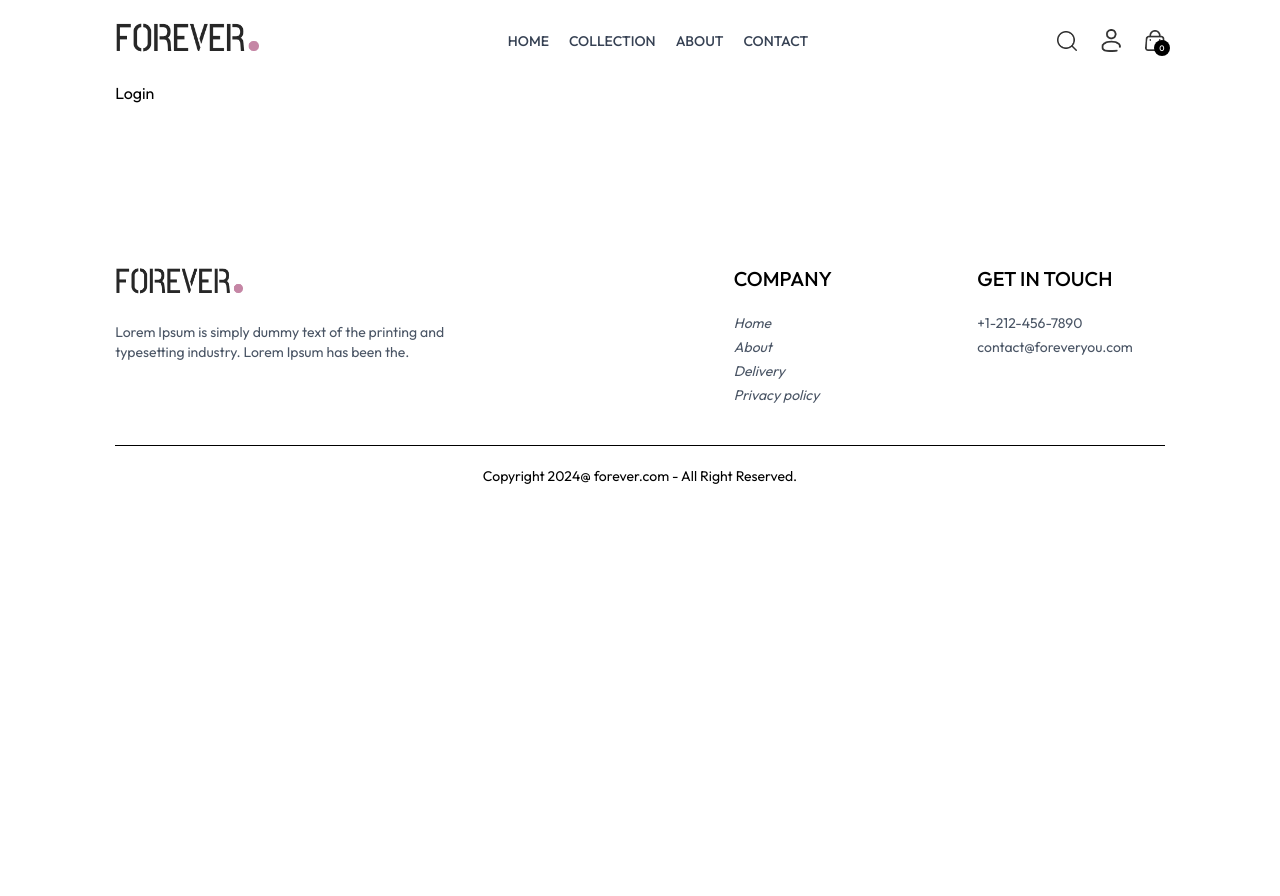
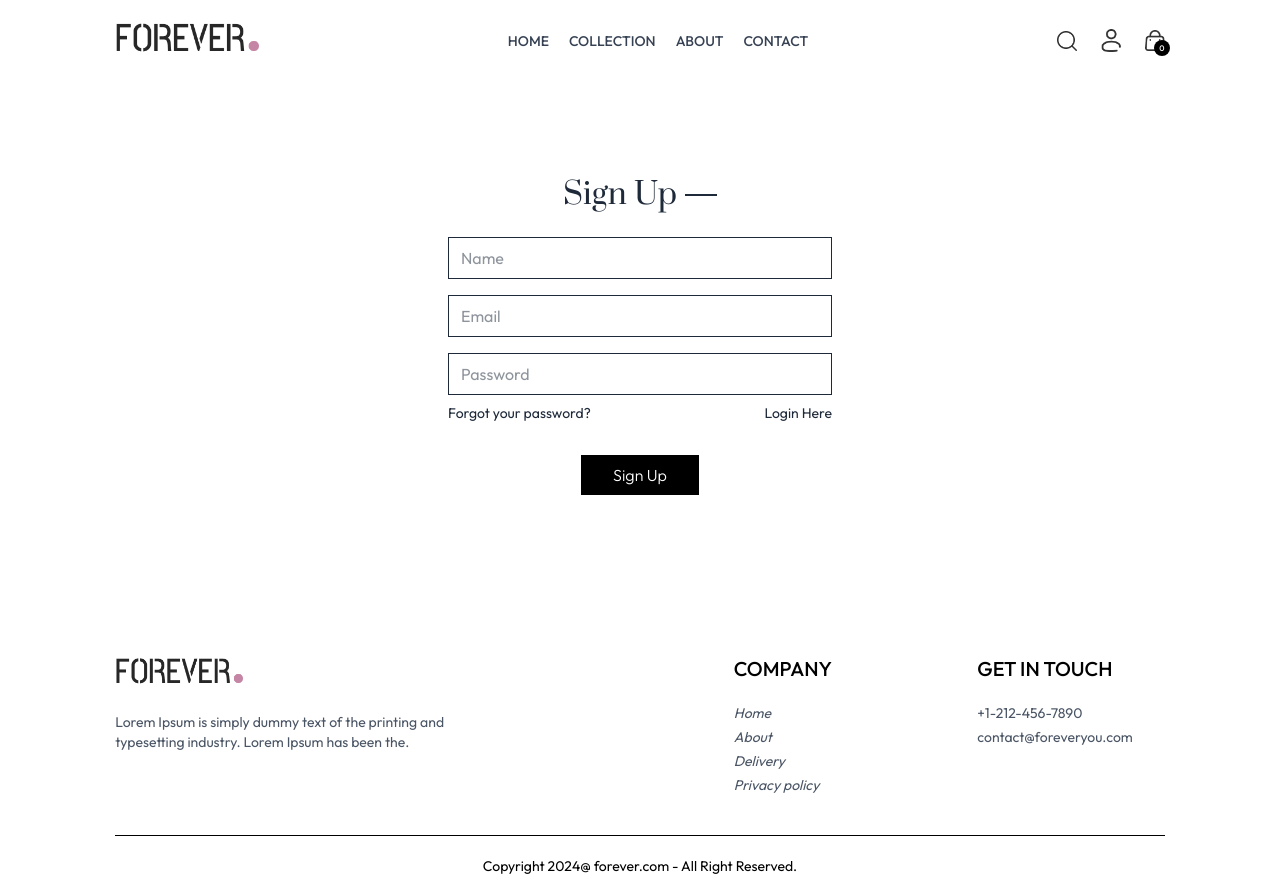
Before and after one commit to Ahmed-Elshhat/ecommerce-app, a React (Vite) app in the folder client/: page /login in a window 1280 px wide. Before the commit the page ends 800 px from the top, so only its background shows below. Built offline with nearby package versions, Linux system fonts and the light colour scheme.

Commit message:
Create login page

```diff
--- a/client/src/pages/Login.jsx
+++ b/client/src/pages/Login.jsx
@@ -1,9 +1,51 @@
-import React from 'react'
+import React, { useState } from "react";
 
 function Login() {
+  const [currentState, setCurrentState] = useState("Sign Up");
+
+  const onSubmitHandler = async (e) => {
+    e.preventDefault();
+  }
+
   return (
-    <div>Login</div>
-  )
+    <form onSubmit={onSubmitHandler} className="flex flex-col items-center w-[90] sm:max-w-96 m-auto mt-14 gap-4 text-gray-800">
+      <div className="inline-flex items-center gap-2 mb-2 mt-10">
+        <p className="prata-regular text-3xl">{currentState}</p>
+        <hr className="border-none h-[1.5px] w-8 bg-gray-800" />
+      </div>
+      {currentState === "Sign Up" && (
+        <input
+          type="text"
+          className="w-full px-3 py-2 border border-gray-800"
+          placeholder="Name"
+          required
+        />
+      )}
+      <input
+        type="email"
+        className="w-full px-3 py-2 border border-gray-800"
+        placeholder="Email"
+        required
+      />
+      <input
+        type="password"
+        className="w-full px-3 py-2 border border-gray-800"
+        placeholder="Password"
+        required
+      />
+
+      <div className="w-full flex justify-between text-sm mt-[-8px]">
+        <p className="cursor-pointer">Forgot your password?</p>
+        {currentState === "Login" ? (
+          <p className="cursor-pointer" onClick={() => setCurrentState("Sign Up")}>Create account</p>
+        ) : (
+          <p className="cursor-pointer" onClick={() => setCurrentState("Login")}>Login Here</p>
+        )}
+      </div>
+
+      <button className="bg-black text-white font-light px-8 py-2 mt-4">{currentState === "Login" ? "Sign In" : "Sign Up"}</button>
+    </form>
+  );
 }
 
-export default Login
+export default Login;
```
